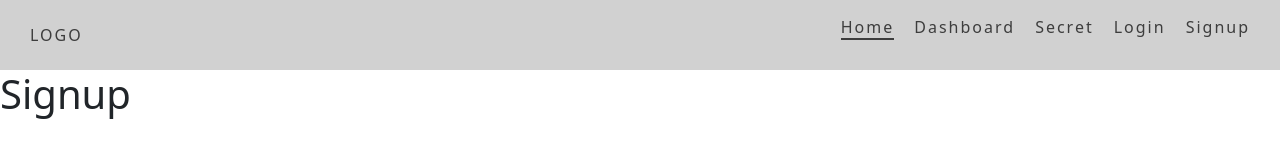
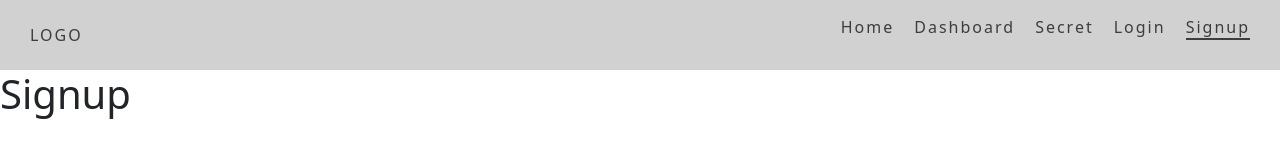
Before and after one commit to warderer/react-avanzado-g33a, a React (Vite) app in the folder 03-react-auth/: page /signup in a window 1280 px wide. Shown: the top 160 px of the page. Built offline with nearby package versions, Linux system fonts and the light colour scheme.

Commit message:
💄 Estilo linkIsActive en Header

```diff
--- a/03-react-auth/src/components/Header/Header.jsx
+++ b/03-react-auth/src/components/Header/Header.jsx
@@ -2,24 +2,45 @@ import { NavLink } from 'react-router-dom'
 import './header.scss'
 
 const Header = () => {
+  const linkIsActive = (isActive) => isActive ? 'header__item-link header__item-link--is-active' : 'header__item-link'
+
   return (
     <nav className='header'>
         <NavLink to='/' className='header__logo'>LOGO</NavLink>
         <ul className='header__nav-list'>
             <li className='header__list-item'>
-                <NavLink to="/" className='header__item-link header__item-link--is-active'>Home</NavLink>
+                <NavLink
+                    to="/"
+                    className={({ isActive }) => linkIsActive(isActive)}
+                >Home
+                </NavLink>
             </li>
             <li className='header__list-item'>
-                <NavLink to="/dashboard" className='header__item-link'>Dashboard</NavLink>
+                <NavLink
+                  to="/dashboard"
+                  className={({ isActive }) => linkIsActive(isActive)}>Dashboard
+                </NavLink>
             </li>
             <li className='header__list-item'>
-                <NavLink to="/secret" className='header__item-link'>Secret</NavLink>
+                <NavLink
+                  to="/secret"
+                  className={({ isActive }) => linkIsActive(isActive)}
+                >Secret
+                </NavLink>
             </li>
             <li className='header__list-item'>
-                <NavLink to="/login" className='header__item-link'>Login</NavLink>
+                <NavLink
+                  to="/login"
+                  className={({ isActive }) => linkIsActive(isActive)}
+                >Login
+                </NavLink>
             </li>
             <li className='header__list-item'>
-                <NavLink to="/signup" className='header__item-link'>Signup</NavLink>
+                <NavLink
+                  to="/signup"
+                  className={({ isActive }) => linkIsActive(isActive)}
+                >Signup
+                </NavLink>
             </li>
         </ul>
     </nav>
```
